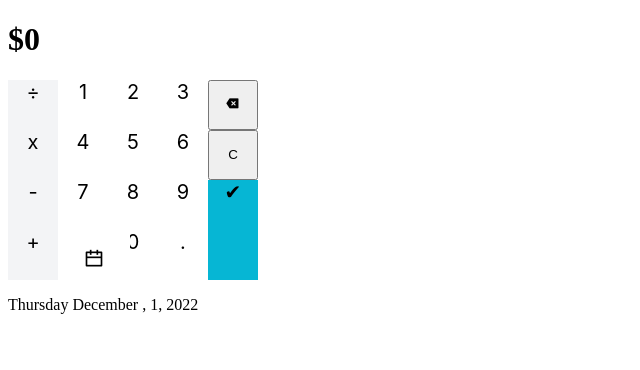
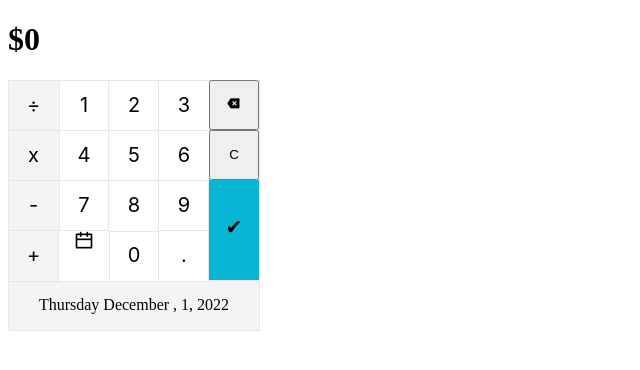
Before and after one commit to eliasmaq/javascript-calculator, a React (Create React App) app: page / in a window 1280 px wide. Shown: the top 370 px of the page, without its empty margins (0-640 px from the left). Built offline with nearby package versions, Linux system fonts and the light colour scheme.

Commit message:
add: pixelPerfectPadd

```diff
--- a/src/App.js
+++ b/src/App.js
@@ -1,10 +1,17 @@
+/** @jsxImportSource @emotion/react */
+import { css } from "@emotion/react";
 import Form from "./components/form/form";
 import React from "react"
 
 function App() {
 
   return (
-    <div>
+    <div
+    // css={css`
+    // display: flex;
+    // justify-content: center;
+    // `}
+    >
       <Form/>
     </div>
   );
--- a/src/components/button-number/button-number.js
+++ b/src/components/button-number/button-number.js
@@ -18,9 +18,21 @@ export function Button({ children,x, y, OnChangeClick }){
       &:hover {
         background-color: ${color};
       }
+      border-top: 0.5px solid #E5E7EB;
+      border-left: 1px solid #E5E7EB;
+      border-right: 0.5px solid #E5E7EB;
+      border-bottom: 1px solid #E5E7EB;
       `}
-     onClick={HandleClick}>
+    onClick={HandleClick}>
+      <div
+      css={css`
+      display: flex;
+      justify-content: center;
+      margin-top: 12px;
+      `}
+      >
       { children }
     </div>
+  </div>
   )
 }
--- a/src/components/button-operator/button-operator.js
+++ b/src/components/button-operator/button-operator.js
@@ -18,9 +18,20 @@ export function ButtonOperator({ children, OnChangeClick, x, y }){
       &:hover {
         background-color: ${color};
       }
+      border-top: 1px solid #E5E7EB;
+      border-right: 1px solid #E5E7EB;
+      border-bottom: 1px solid #E5E7EB;
       `}
       onClick={HandleClick}>
+      <div
+      css={css`
+      display: flex;
+      justify-content: center;
+      margin-top: 12px;
+      `}
+      >
       { children }
     </div>
+  </div>
   )
 }
--- a/src/components/button-submit/button-submit.js
+++ b/src/components/button-submit/button-submit.js
@@ -18,9 +18,20 @@ export function ButtonSubmit({ children, OnChangeClick }){
       &:hover {
         background-color: ${color};
       }
+      border-bottom: 1px solid #E5E7EB;
+      border-left: 1px solid #E5E7EB;
+      border-right: 0.5px solid #E5E7EB;
       `}
       onClick={HandleClick} id="js-submit">
+        <div
+      css={css`
+      display: flex;
+      justify-content: center;
+      margin-top: 35px;
+      `}
+      >
       { children }
     </div>
+  </div>
   )
 }
--- a/src/components/form/form.js
+++ b/src/components/form/form.js
@@ -54,7 +54,7 @@ export default function Form(){
       setResult(total.toString());
       setPrevNumber(total.toString());
       setOperant(null);
-    }else if(value=== "C"){
+    }else if(value === "C"){
         setResult("$0");
         setOperant(null);
         setCurrentNumber(null);
@@ -105,6 +105,11 @@ export default function Form(){
         grid-template-rows: repeat(5, 50px);
         grid-column-gap: 0px;
         grid-row-gap: 0px;
+        justify-items: center;
+        background-color: #F3F4F6;
+        border-bottom: 1px solid #E5E7EB;
+        border-left: 1px solid #E5E7EB;
+        border-right: 0.5px solid #E5E7EB;
       `}>
         {createDigits().map((digit, index) =>(
           <Button key={index} x={digit[0]} y={digit[1]+1} OnChangeClick={handleClickChange}>{index}</Button>
@@ -119,21 +124,24 @@ export default function Form(){
         width: 50px;
         height: 50px;
         text-align: center;
-        padding: 19px 11px;
         background-color: white;
         font-size: 20px;
         grid-area: 4 / 2 / 5 / 3;
         &:hover {
           background-color: ${color};
         }
+        border-bottom: 1px solid #E5E7EB;
+        border-left: 1px solid #E5E7EB;
+        border-right: 0.5px solid #E5E7EB;
+        border-top: 0.5px solid #E5E7EB;
         `}
         >
         <DatePicker selected={startDate} onChange={(date) => setStartDate(date)} id="prueba" css={css`display: none;}`}/>
         <label htmlFor="prueba"><i className="ri-calendar-line"></i></label>
       </div>
-        <button key="del" onClick={(event) => deleteValue(event)} ><i className="ri-delete-back-2-fill"></i></button>
+        <button key="del" onClick={(event) => deleteValue(event)} css={css`padding-right: 16px; padding-left: 16px;`}><i className="ri-delete-back-2-fill"></i></button>
 
-        <button key="reset" onClick={reset} >C</button>
+        <button key="reset" onClick={reset} css={css`padding-right: 18px; padding-left: 18px;`}>C</button>
 
         <ButtonSubmit key="ok" OnChangeClick={handleClickChange} >{iconTogle()}</ButtonSubmit>
         <p key="text" css={css`grid-area: 5 / 1 / 6 / 6;`}>{day + " " + month + " "+ "," + " " + date + "," + " " + year}</p>
```
Also changed, not shown: src/components/button-number/button-date.js (+6 -4 lines).
